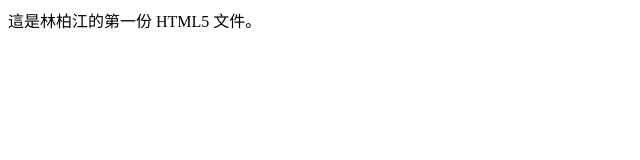
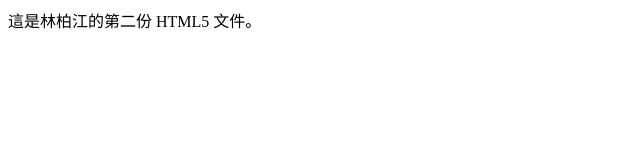
Before and after one commit to pclin/pclin.github.io, a plain HTML site: page index.html in a window 1280 px wide. Shown: the full height of the page, 0-640 px from the left. Drawn offline with Linux system fonts and the light colour scheme.

Commit message:
Update index.html

```diff
--- a/index.html
+++ b/index.html
@@ -5,6 +5,6 @@
     <title>HTML5 文件</title>
 </head>
 <body>
-    這是林柏江的第一份 HTML5 文件。
+    這是林柏江的第二份 HTML5 文件。
 </body>
 </html>
```
